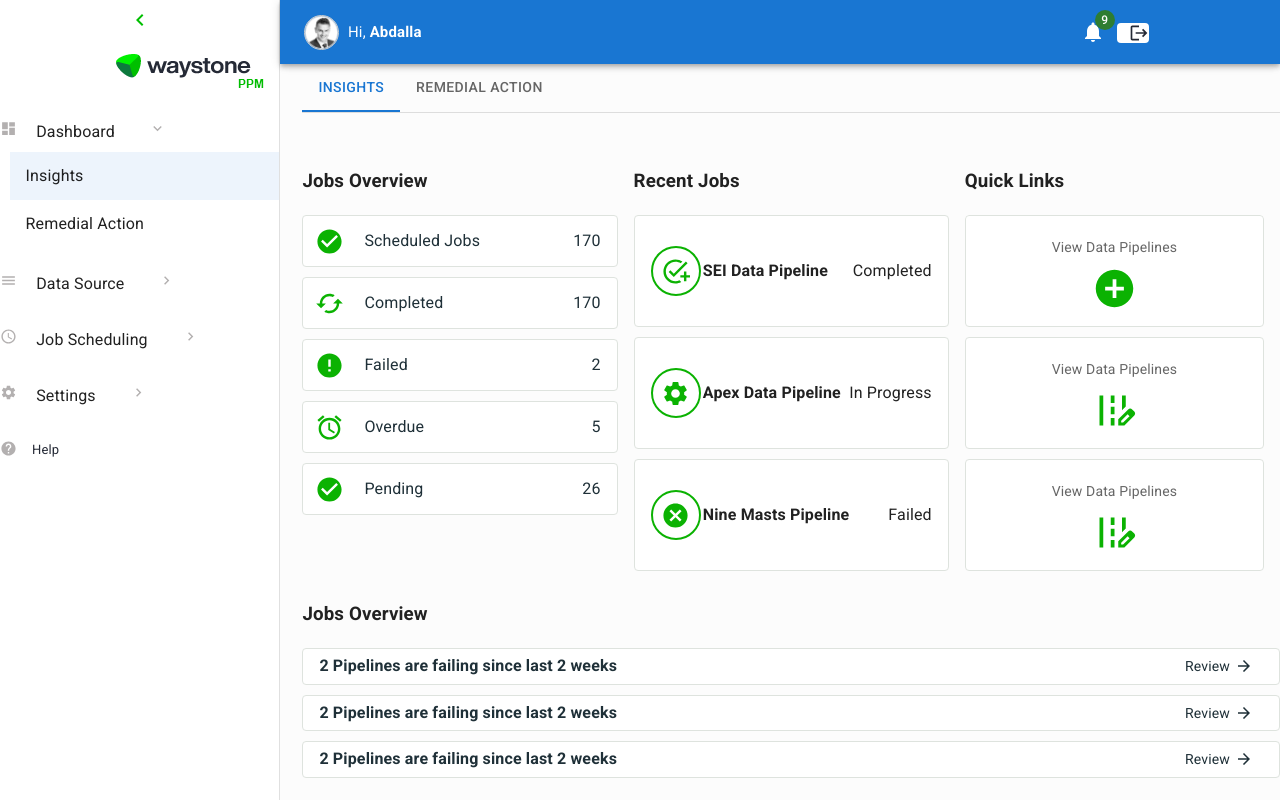
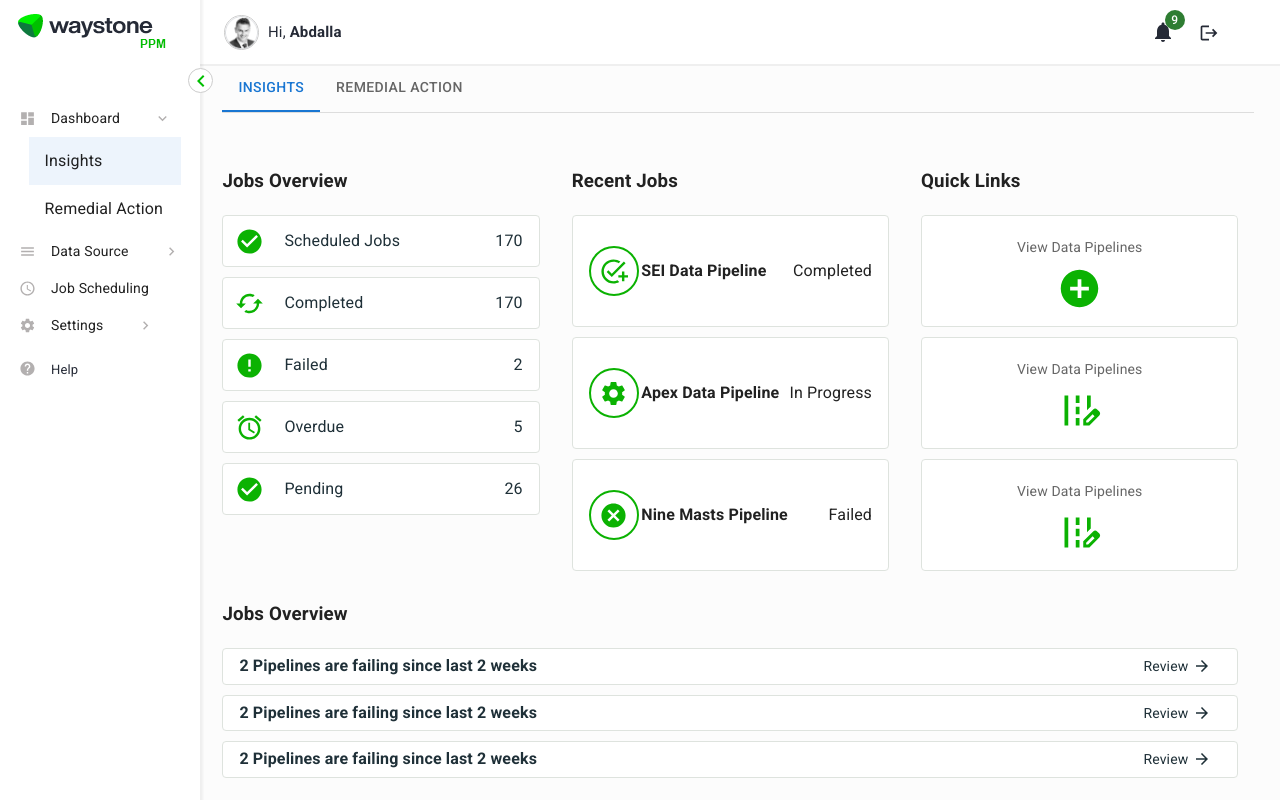
Before and after one commit to isssourav2/waystone, a React (Create React App) app: page / in a window 1280 px wide. Both pictures are taken after a click on the element "Dashboard". Shown: the top 800 px of the page. Built offline with nearby package versions, Linux system fonts and the light colour scheme.

Commit message:
4.1.2021  2.50

```diff
--- a/src/components/Common/Header.js
+++ b/src/components/Common/Header.js
@@ -39,7 +39,7 @@ import HelpIcon from '@mui/icons-material/Help';
 import SettingsIcon from '@mui/icons-material/Settings';
 import ScheduleIcon from '@mui/icons-material/Schedule';
 import DashboardIcon from '@mui/icons-material/Dashboard';
-const drawerWidth = 280;
+const drawerWidth = 200;
 
 const openedMixin = (theme) => ({
   width: drawerWidth,
@@ -229,7 +229,7 @@ function Header() {
       </AppBar>
 
       <Drawer variant="permanent" open={open}>
-        <IconButton onClick={handleDrawerClose}>
+        <IconButton onClick={handleDrawerClose} className="arrow-btn">
           {theme.direction === 'rtl' ? (
             <ChevronRightIcon />
           ) : (
--- a/src/style/style.css
+++ b/src/style/style.css
@@ -199,6 +199,9 @@ button.css-78trlr-MuiButtonBase-root-MuiIconButton-root
 
 .css-h4y409-MuiList-root li {
   padding: 8px 0;
+  font-size: 14px;
+  display: flex;
+  align-items: center;
 }
 
 .css-h4y409-MuiList-root a {
@@ -998,7 +1001,13 @@ div#root .MuiBox-root.css-0 {
 
 .menu-link {
   overflow: hidden;
+  margin: 36px 0 0 0;
 }
+
+.menu-link li{
+  cursor:pointer;
+}
+
 .allert-col {
   border: #f2f2f2 1px solid;
   color: #1f3038;
@@ -1077,15 +1086,22 @@ thead.css-15wwp11-MuiTableHead-root {
   background-color: #f2f2f2 !important;
 }
 
-.css-45fs7h-MuiDrawer-docked button.css-78trlr-MuiButtonBase-root-MuiIconButton-root{
-  width: 20px !important;
-  height: 20px !important;
-  position:absolute;
-  right: -10px;
-    top: 79px;
-    background-color: #fff;
-    box-shadow: #666 0 0 4px;
+nav.MuiList-root{
+  padding: 0 !important;
 }
+
+.css-1kf81xp-MuiPaper-root-MuiAppBar-root .header-right {
+  width: calc(100% - 155px);
+}
+
+.css-15hesxo{
+  margin-right: 1.6em;
+}
+
+.col-box .css-mhc70k-MuiGrid-root{
+  width: calc(100% + 0px);
+}
+
 
 .modelPopUp .MuiDialog-paper{
   width: 100%;
@@ -1110,6 +1126,20 @@ thead.css-15wwp11-MuiTableHead-root {
 .cardstyle  .MuiTypography-subtitle1{
   display:block;
   padding: 15px 0 0;
+}
+
+.cardstyle{ margin-top: 15px;}
+
+.arrow-btn{
+  position: absolute !important;
+    left: 94%;
+    top: 68px;
+    width: 25px;
+    height: 25px;
+    line-height: 25px;
+    border: #ccc 1px solid !important;
+    border-radius: 50% !important;
+    background-color: #fff !important;
 }
 
 .modelPopUp .MuiDialog-paper input[type="text"]{
@@ -1203,6 +1233,17 @@ thead.css-15wwp11-MuiTableHead-root {
 .frame .MuiBox-root{ padding: 0px;}
 
 
+.css-1kf81xp-MuiPaper-root-MuiAppBar-root {
+  z-index: 1 !important;
+}
+
+.css-45fs7h-MuiDrawer-docked .MuiDrawer-paper {
+  box-shadow: none;
+  border-right: 0 !important;
+  z-index: 999;
+}
+
+
 @media (max-width: 1100px) {
   .col-box .css-i4bv87-MuiSvgIcon-root {
     font-size: 20px;
```
